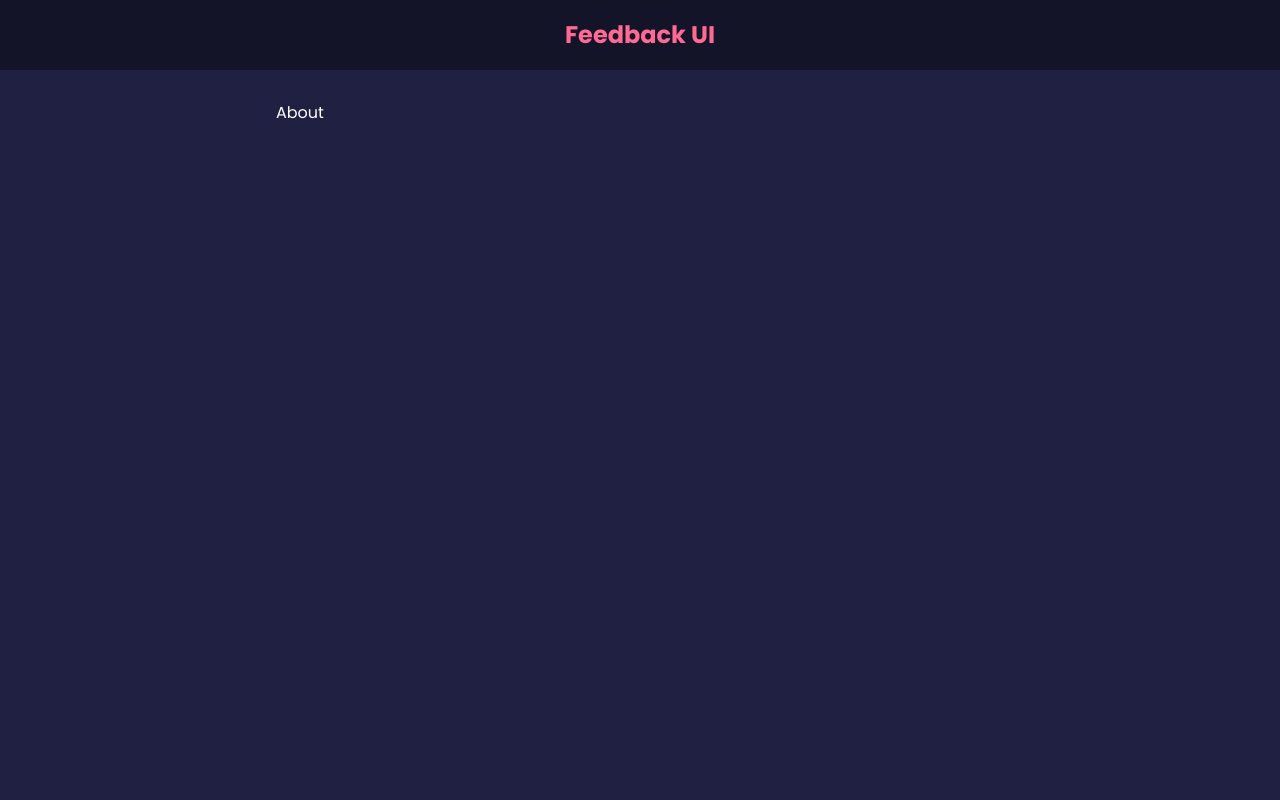
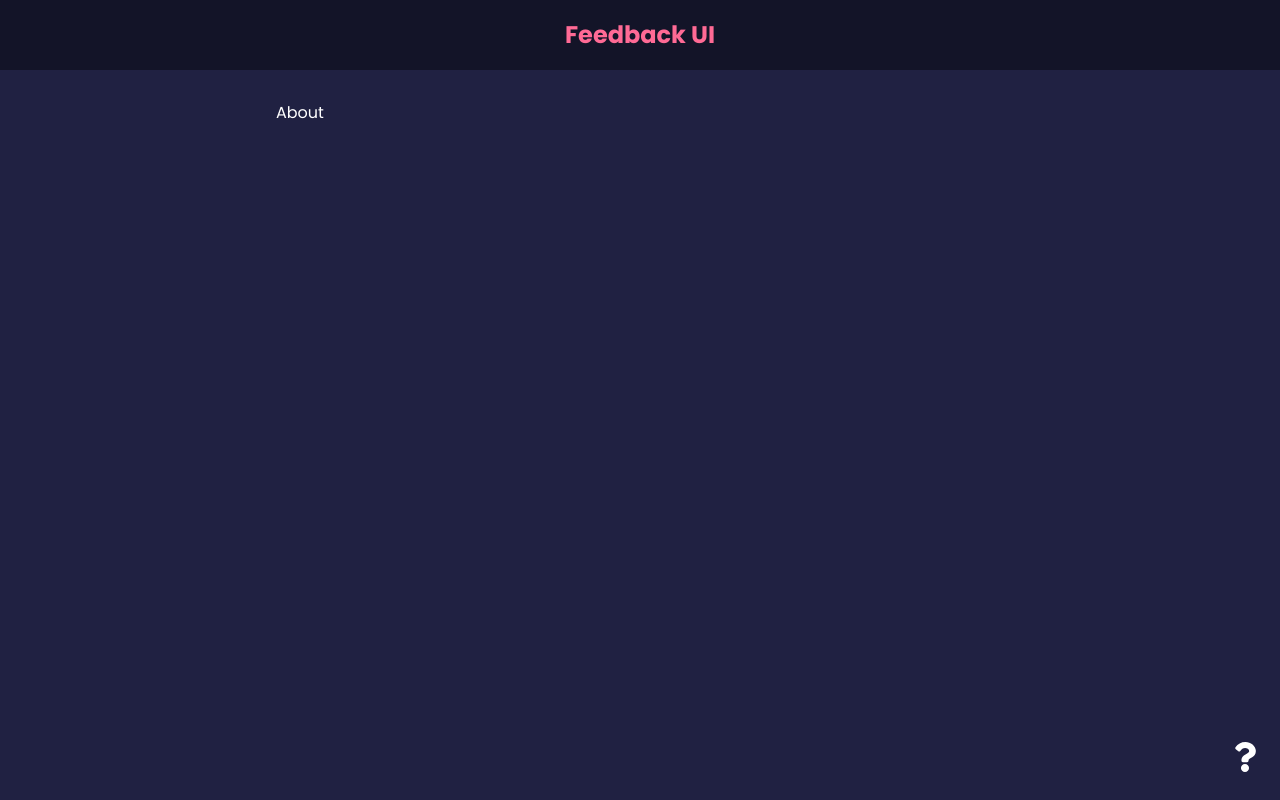
Before and after one commit to OlgaMinaievaWebDev/feedback-app, a React (Vite) app: page /about in a window 1280 px wide. Built offline with nearby package versions, Linux system fonts and the light colour scheme.

Commit message:
AboutIconLink componenet

```diff
--- a/src/App.jsx
+++ b/src/App.jsx
@@ -8,6 +8,7 @@
 import FeedbackData from "./data/FeedbackData";
 import { BrowserRouter, Route, Routes } from "react-router-dom";
 import AboutPage from "./pages/AboutPage";
+import AboutIconLink from "./components/AboutIconLink";
 
 function App() {
   const [feedback, setFeedback] = useState(FeedbackData);
@@ -44,6 +45,7 @@
 
           <Route path="/about" element={<AboutPage />} />
         </Routes>
+        <AboutIconLink />
       </div>
     </BrowserRouter>
   );
--- /dev/null
+++ b/src/components/AboutIconLink.jsx
@@ -0,0 +1,11 @@
+import { FaQuestion } from "react-icons/fa";
+
+function AboutIconLink() {
+  return (
+    <div className="about-link">
+      <FaQuestion size={30} />
+    </div>
+  );
+}
+
+export default AboutIconLink;
```
